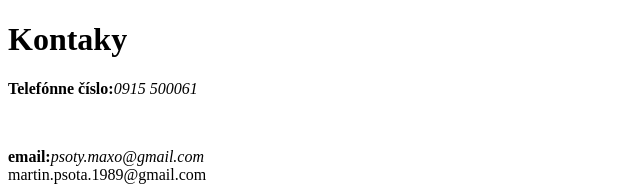
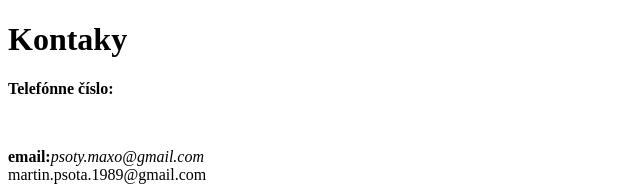
Before and after one commit to maxik555/cv, a plain HTML site: page contacts.html in a window 1280 px wide. Shown: the top 186 px of the page, without its empty margins (0-640 px from the left). Drawn offline with Linux system fonts and the light colour scheme.

Commit message:
Update contacts.html

```diff
--- a/contacts.html
+++ b/contacts.html
@@ -8,7 +8,7 @@
 <h1>Kontaky</h1>
 
 <body>
-  <p><strong>Telefónne číslo:</strong><em>0915 500061</em></p><br>
+  <p><strong>Telefónne číslo:</strong><em></em></p><br>
   <p><strong>email:</strong><em>psoty.maxo@gmail.com</em><br>
     martin.psota.1989@gmail.com</p><br>
     <hr>
```
